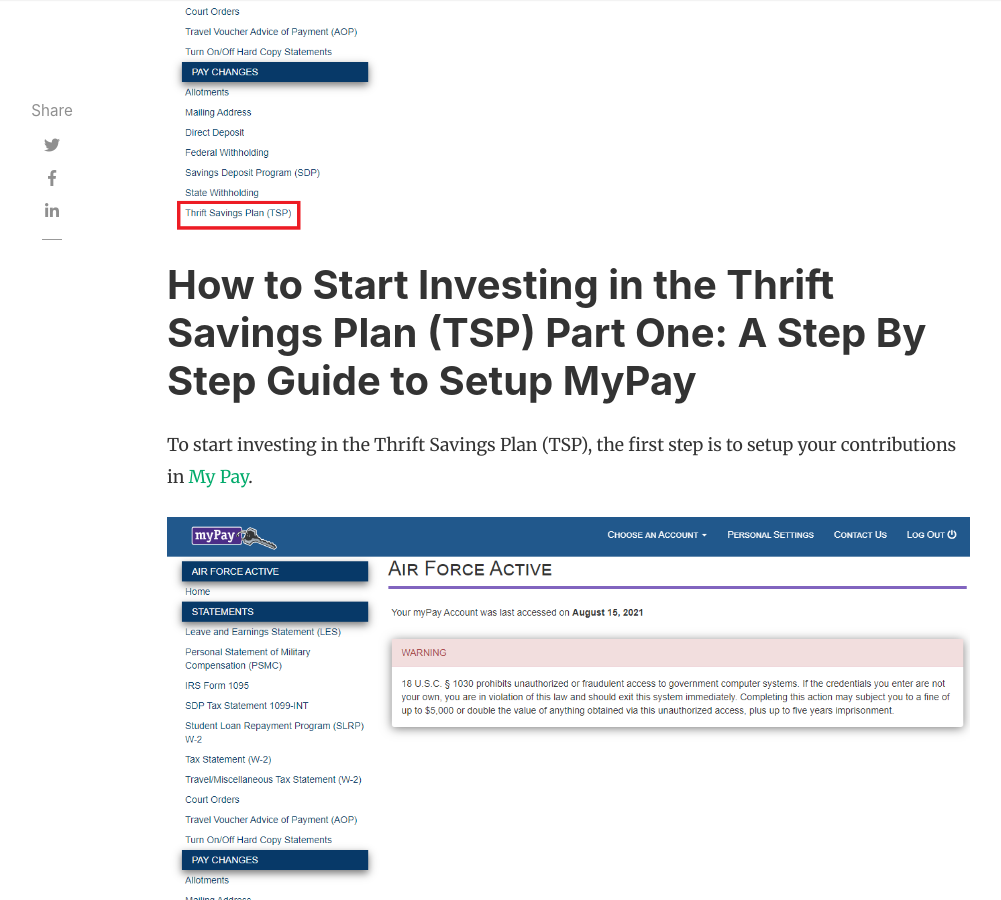
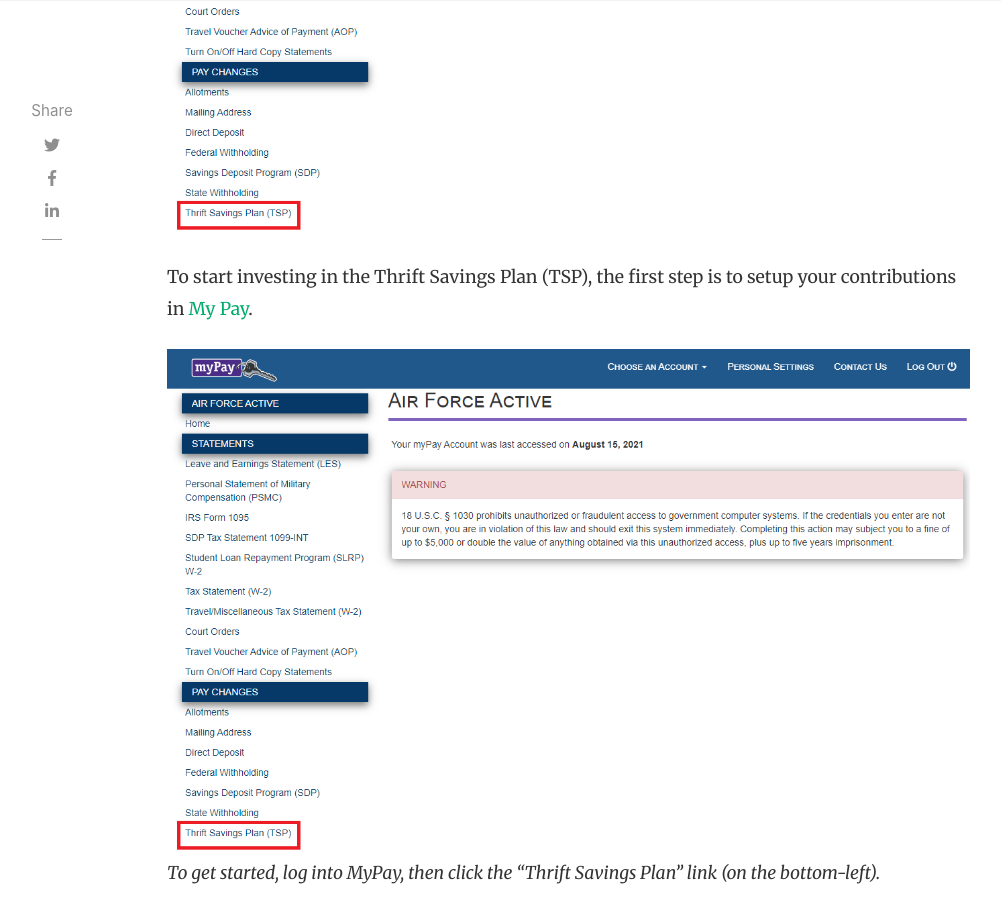
Before and after one commit to militaryinvestor/militaryinvestor.github.io, a Jekyll site: the page built from _posts/2021-10-12-How-to-Start-Investing-in-The-Thrift-Savings-Plan-TSP-Part-1-MyPay.md, in a window 1280 px wide and 900 px high, scrolled down 648 px. Shown: the whole window, without its empty margins (118-1119 px from the left). Built offline with Jekyll 4.4.1, drawn with Linux system fonts in a browser that asks for light colours; nearby versions of some CDN libraries; comment, search, counter and statistics services are not loaded.

Commit message:
Update 2021-10-12-How-to-Start-Investing-in-The-Thrift-Savings-Plan-TSP-Part-1-MyPay.md

```diff
--- a/_posts/2021-10-12-How-to-Start-Investing-in-The-Thrift-Savings-Plan-TSP-Part-1-MyPay.md
+++ b/_posts/2021-10-12-How-to-Start-Investing-in-The-Thrift-Savings-Plan-TSP-Part-1-MyPay.md
@@ -7,8 +7,6 @@
 featured: false
 hidden: false
 ---
-
-# How to Start Investing in the Thrift Savings Plan (TSP) Part One: A Step By Step Guide to Setup MyPay
 
 To start investing in the Thrift Savings Plan (TSP), the first step is to setup your contributions in [My Pay](https://mypay.dfas.mil/).
 
```
